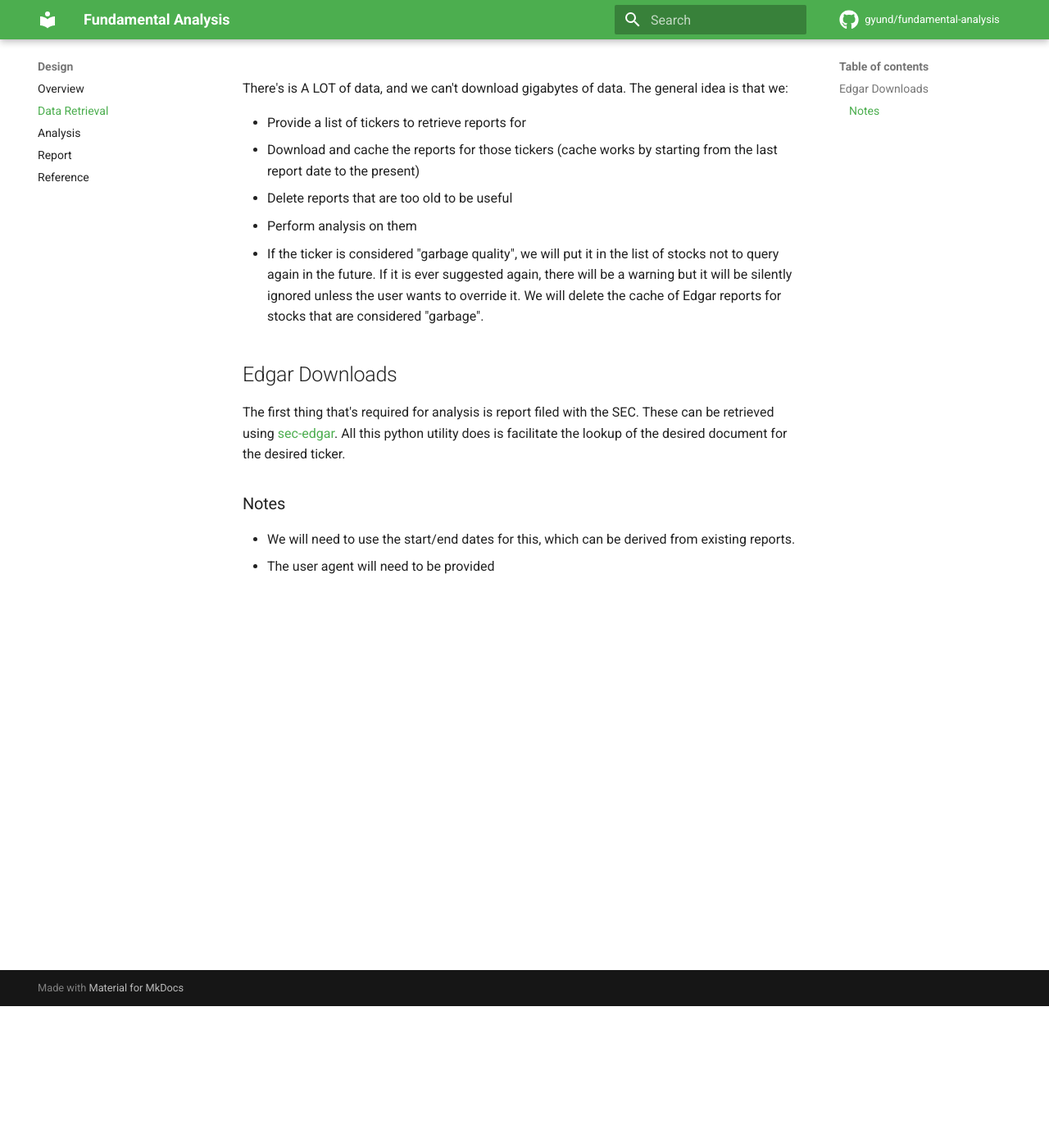
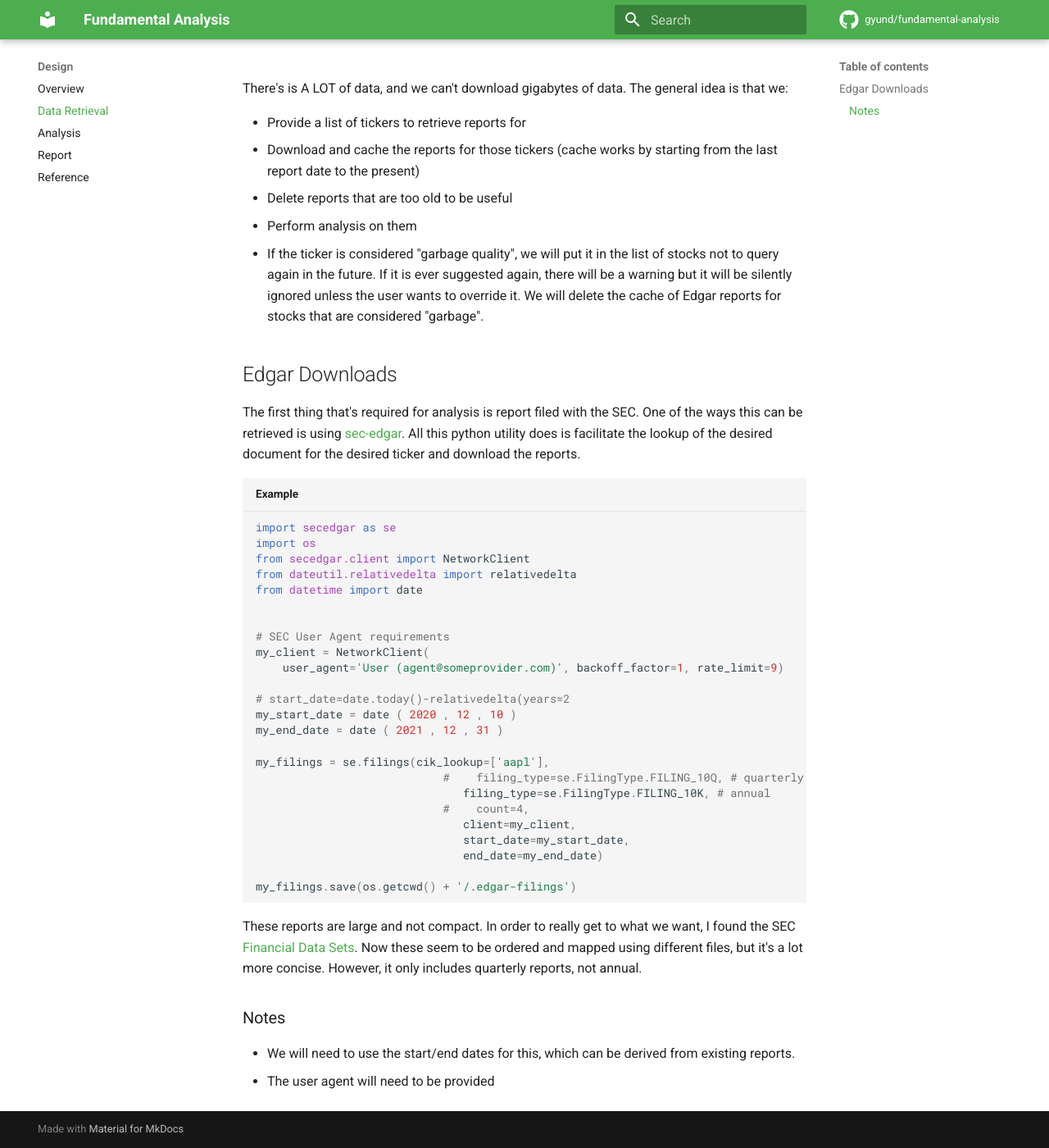
Before and after one commit to gyund/fundamental-analysis, an MkDocs documentation site: the page built from docs/docs/design/data-retrieval.md, in a window 1280 px wide and 1400 px high, scrolled down 173 px. Shown: the whole window at 82% size. Built offline with MkDocs 1.6.1 and Material for MkDocs 9.7.7, drawn with Linux system fonts in a browser that asks for light colours; comment, search, counter and statistics services are not loaded.

Commit message:
more updates

````diff
--- a/docs/docs/design/data-retrieval.md
+++ b/docs/docs/design/data-retrieval.md
@@ -16,7 +16,36 @@ There's is A LOT of data, and we can't download gigabytes of data. The general i
 
 ## Edgar Downloads
 
-The first thing that's required for analysis is report filed with the SEC. These can be retrieved using [sec-edgar](https://github.com/sec-edgar/sec-edgar). All this python utility does is facilitate the lookup of the desired document for the desired ticker.
+The first thing that's required for analysis is report filed with the SEC. One of the ways this can be retrieved is using [sec-edgar](https://github.com/sec-edgar/sec-edgar). All this python utility does is facilitate the lookup of the desired document for the desired ticker and download the reports.
+
+``` python title="Example"
+import secedgar as se
+import os
+from secedgar.client import NetworkClient
+from dateutil.relativedelta import relativedelta
+from datetime import date
+
+
+# SEC User Agent requirements
+my_client = NetworkClient(
+    user_agent='User (agent@someprovider.com)', backoff_factor=1, rate_limit=9)
+
+# start_date=date.today()-relativedelta(years=2
+my_start_date = date ( 2020 , 12 , 10 )
+my_end_date = date ( 2021 , 12 , 31 )
+
+my_filings = se.filings(cik_lookup=['aapl'],
+                            #    filing_type=se.FilingType.FILING_10Q, # quarterly
+                               filing_type=se.FilingType.FILING_10K, # annual
+                            #    count=4,
+                               client=my_client,
+                               start_date=my_start_date,
+                               end_date=my_end_date)
+
+my_filings.save(os.getcwd() + '/.edgar-filings')
+```
+
+These reports are large and not compact. In order to really get to what we want, I found the SEC [Financial Data Sets](https://www.sec.gov/dera/data/financial-statement-data-sets). Now these seem to be ordered and mapped using different files, but it's a lot more concise. However, it only includes quarterly reports, not annual.
 
 ### Notes
 
--- a/docs/mkdocs.yml
+++ b/docs/mkdocs.yml
@@ -22,6 +22,8 @@ plugins:
   - tags
 markdown_extensions:
   - tables
+  - admonition
+  - pymdownx.details
   - pymdownx.superfences:
       custom_fences:
         - name: mermaid
````
Also changed, not shown: docs/docs/design/analysis.md (+5 -0 lines), docs/docs/design/reference.md (+1 -0 lines), requirements.txt (+11 -38 lines), .pyproject.toml (added), README.md, sfa/__init__.py (added), 12 other files.
